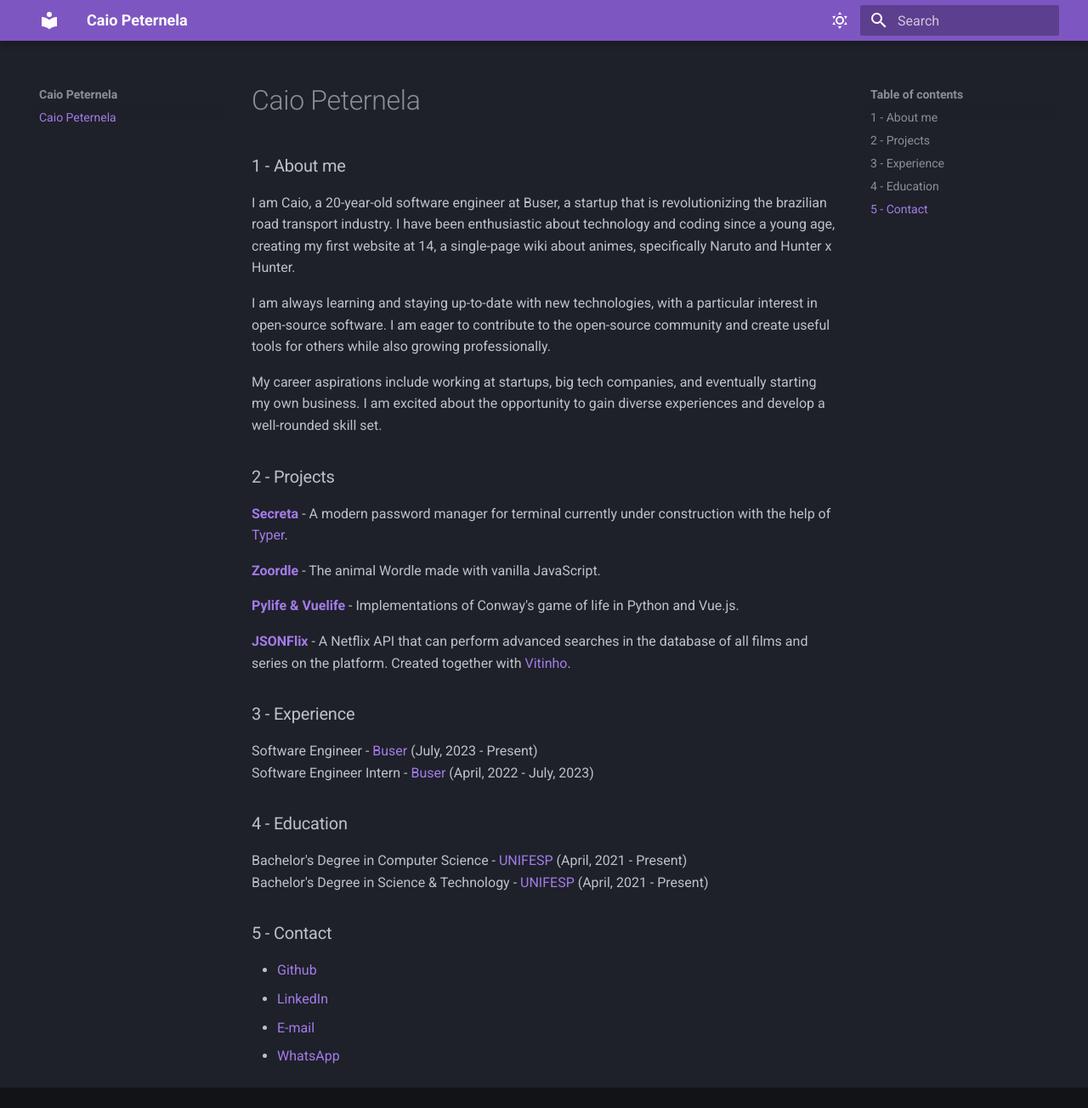
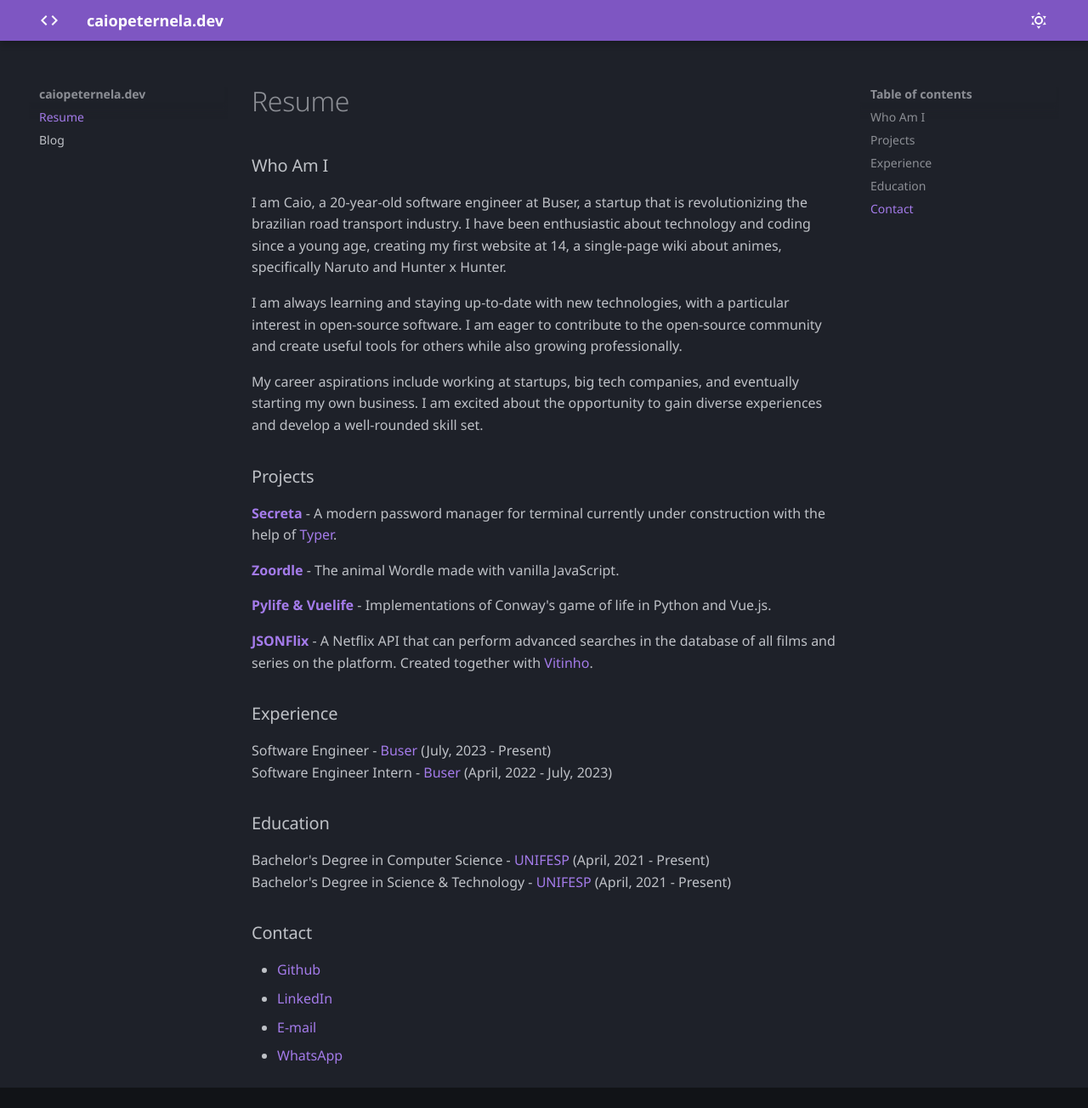
Before and after one commit to caiopeternela/caiopeternela.github.io, an MkDocs documentation site: the page built from docs/index.md, in a window 1280 px wide and 1304 px high. Shown: the whole window at 85% size. Built offline with MkDocs 1.6.1 and Material for MkDocs 9.7.7, drawn with Linux system fonts in a browser that asks for light colours.

Commit message:
blogging

```diff
--- a/docs/index.md
+++ b/docs/index.md
@@ -1,6 +1,6 @@
-# Caio Peternela
+# Resume
 
-### 1 - About me
+### Who Am I
 
 I am Caio, a 20-year-old software engineer at Buser, a startup that is revolutionizing the brazilian road transport industry. I have been enthusiastic about technology and coding since a young age, creating my first website at 14, a single-page wiki about animes, specifically Naruto and Hunter x Hunter.
 
@@ -8,7 +8,7 @@
 
 My career aspirations include working at startups, big tech companies, and eventually starting my own business. I am excited about the opportunity to gain diverse experiences and develop a well-rounded skill set.
 
-### 2 - Projects
+### Projects
 
 **<a href="https://github.com/caiopeternela/secreta" target="_blank">Secreta</a>** - A modern password manager for terminal currently under construction with the help of <a href="https://typer.tiangolo.com" target="_blank">Typer</a>.
 
@@ -18,15 +18,15 @@
 
 **<a href="https://github.com/caiopeternela/jsonflix" target="_blank">JSONFlix</a>** - A Netflix API that can perform advanced searches in the database of all films and series on the platform. Created together with <a href="https://github.com/vitoiuo" target="_blank">Vitinho</a>.
 
-### 3 - Experience
+### Experience
 Software Engineer - <a href="https://www.buser.com.br" target="_blank">Buser</a> (July, 2023 - Present)<br>
 Software Engineer Intern - <a href="https://www.buser.com.br" target="_blank">Buser</a> (April, 2022 - July, 2023)
-### 4 - Education
+### Education
 
 Bachelor's Degree in Computer Science - <a href="https://www.unifesp.br/" target="_blank">UNIFESP</a> (April, 2021 - Present)<br>
 Bachelor's Degree in Science & Technology - <a href="https://www.unifesp.br/" target="_blank">UNIFESP</a> (April, 2021 - Present)
 
-### 5 - Contact
+### Contact
 
 <!-- * [Github](https://github.com/caiopeternela) -->
 * <a href="https://github.com/caiopeternela" target="_blank">Github</a>
--- a/mkdocs.yml
+++ b/mkdocs.yml
@@ -1,5 +1,8 @@
-site_name: Caio Peternela
+site_name: caiopeternela.dev
+
 theme:
+  icon:
+    logo: material/code-tags
   name: material
   palette:
     - scheme: slate
@@ -14,5 +17,19 @@
       toggle:
         icon: material/weather-night
         name: Switch to dark mode
+  font:
+    text: Noto Sans
+    code: JetBrains Mono
+
+plugins:
+  - blog:
+      archive: false
+
+nav:
+  - Resume:
+      index.md
+  - Blog:
+      blog/index.md
+
 extra:
   generator: false
```
Also changed, not shown: docs/blog/index.md (added, +1 -0 lines), docs/blog/posts/hello-world.md (added, +31 -0 lines).
